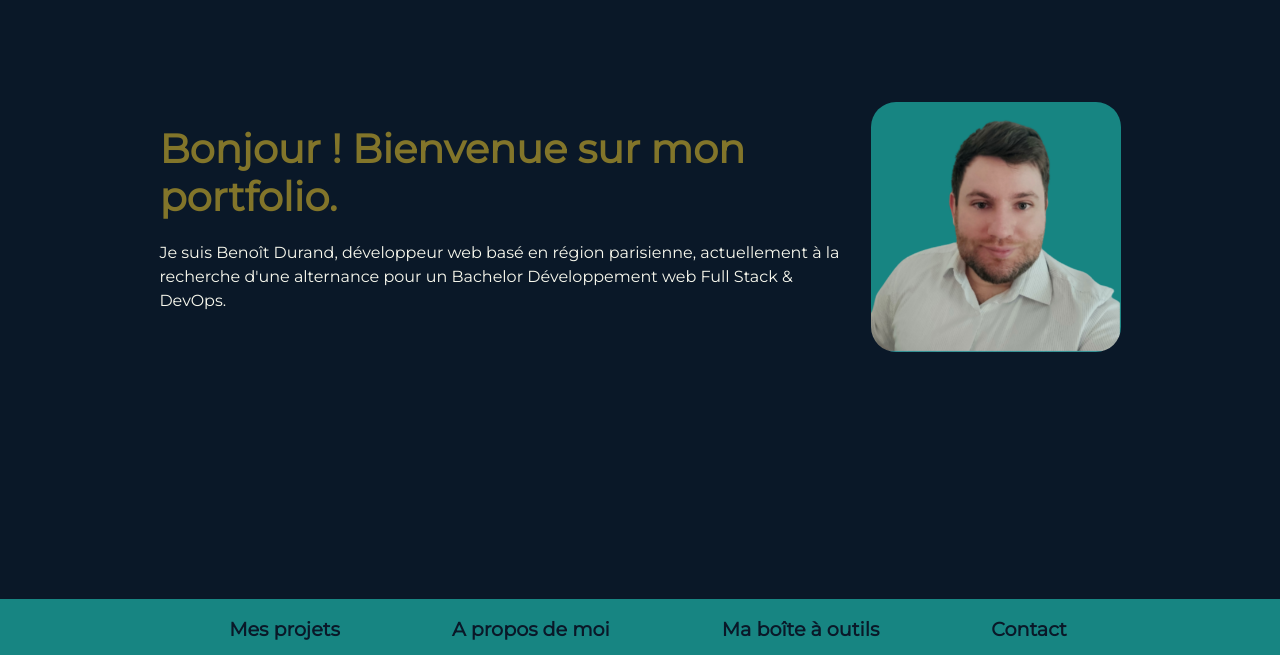
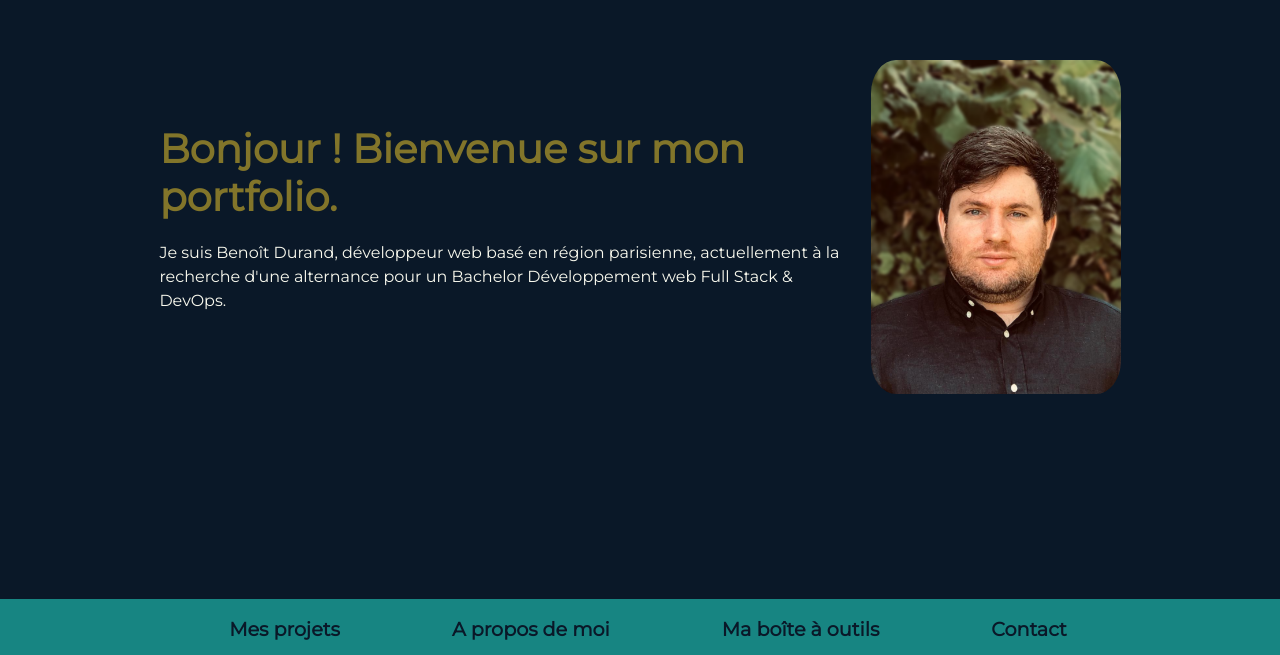
Before and after one commit to benoit-77/portfolio, a website: page index.html in a window 1280 px wide. Shown: the part 145-800 px from the top of the page. Drawn offline with nearby package versions, Linux system fonts and the light colour scheme.

Commit message:
change profile pic

```diff
--- a/index.html
+++ b/index.html
@@ -27,7 +27,7 @@
       <p>Je suis Benoît Durand, développeur web basé en région parisienne, actuellement à la recherche d'une alternance pour un Bachelor Développement web Full Stack & DevOps.</p>
     </div>
     <div>
-      <img src="assets/img/pic_portfolio_v8.png" alt="Photo de Benoit" class="imgHeader">
+      <img src="assets/img/pic_profile_blur.png" alt="Photo de Benoit" class="imgHeader">
     </div>
   </header>
 
```
Also changed, not shown: assets/img/pic_profile_blur.png (added).
